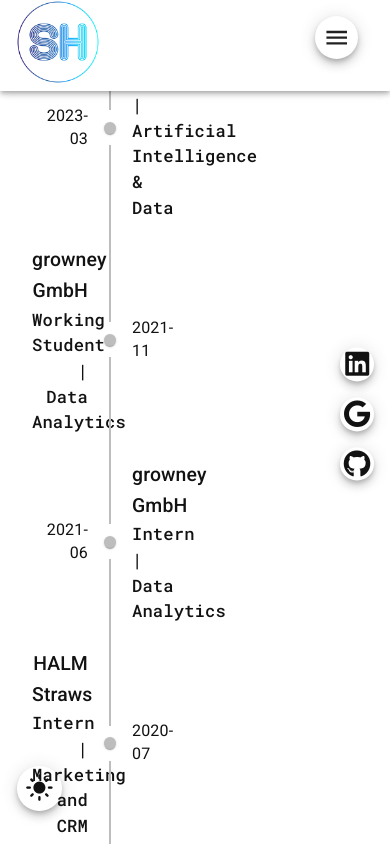
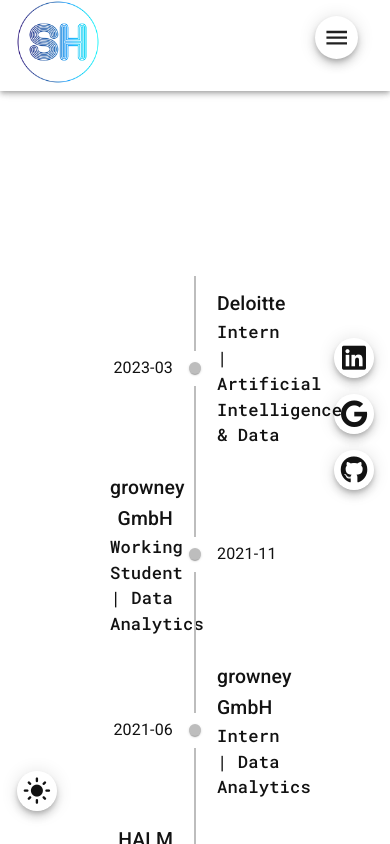
Before and after one commit to heupelS/personal-website-template, a React (Create React App) app: page /Experience in a window 390 px wide. Shown: the top 844 px of the page. Built offline with nearby package versions, Linux system fonts and the light colour scheme.

Commit message:
adjusted mobile sizing

```diff
--- a/src/components/Socials.js
+++ b/src/components/Socials.js
@@ -27,8 +27,8 @@
         <IconButton
           aria-label={profile.network}
           sx={{
-            width: "4vh",
-            height: "4vh",
+            width: "40px",
+            height: "40px",
           }}
         >
           <i
--- a/src/components/themes/ThemeToggler.js
+++ b/src/components/themes/ThemeToggler.js
@@ -20,8 +20,8 @@
         id="darkmode-button"
         onClick={toggleColorMode}
         sx={{
-          boxShadow:
-            "0px 3px 5px -1px rgba(0,0,0,0.2),0px 6px 10px 0px rgba(0,0,0,0.14),0px 1px 18px 0px rgba(0,0,0,0.12)",
+          width: "40px",
+          height: "40px",
         }}
       >
         {theme.palette.mode === "dark" ? (
--- a/src/pages/Experience.js
+++ b/src/pages/Experience.js
@@ -1,9 +1,20 @@
 import CustomizedTimeline from "../components/timeline";
+import Box from "@mui/material/Box";
 
 export default function Experience() {
   return (
-    <div>
+    <Box
+      sx={{
+        position: "absolute",
+        top: "30vh",
+        left: "0",
+        right: "0",
+        margin: "auto",
+        width: "60vw",
+        height: "100vh",
+      }}
+    >
       <CustomizedTimeline></CustomizedTimeline>
-    </div>
+    </Box>
   );
 }
```
